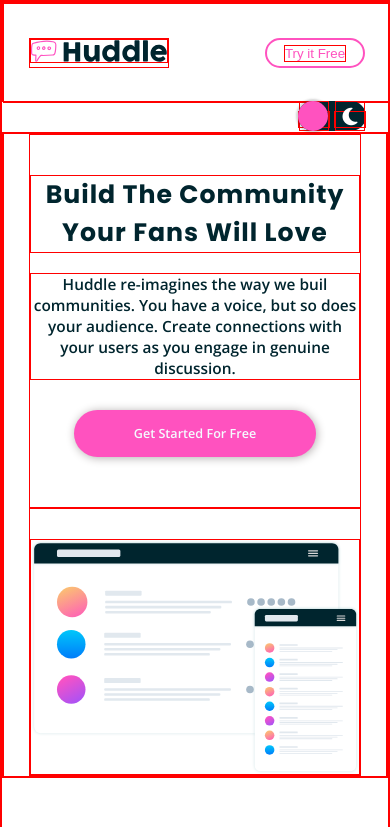
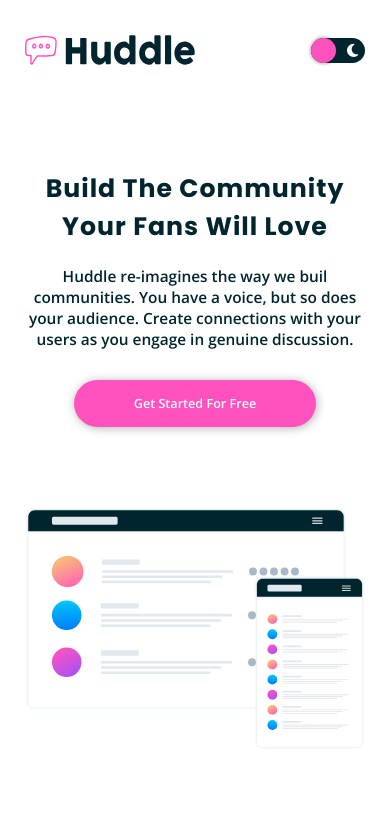
Before and after one commit to YaroslayB/LandingpageFEM, a plain HTML site: page index.html in a window 390 px wide. Shown: the top 827 px of the page. Drawn offline with nearby package versions, Linux system fonts and the light colour scheme.

Commit message:
modificado el boton de modo nocturno

```diff
--- a/index.html
+++ b/index.html
@@ -18,7 +18,7 @@
             <div class="header-logo">
                 <img class="logo-dark" src="images/logo.svg" alt="Logo Huddle">
             </div>
-            <button class="header-boton"><a href="#">Try it Free</a></button>
+            <!-- <button class="header-boton"><a href="#">Try it Free</a></button> -->
             <button class="header-switch" id="header-switch">
                 <span><i class="far fa-sun"></i></span>
                 <span><i class="fas fa-moon"></i>
--- a/style.css
+++ b/style.css
@@ -7,8 +7,8 @@
     margin: 0;
     padding: 0;
     box-sizing: border-box;
-    border: 1px solid red;
-     }
+    /* border: 1px solid red;  */
+ }
 
 body{
     font-family: 'Open Sans', sans-serif;
@@ -30,15 +30,16 @@
 }
 .header-logo {
     width: 200px;
+    height: 35px;
 }
 .header-logo img{
     width: 100%;
-    height: auto;
+    height: 100%;
 }
  body.dark .header-logo img{
     content: url("images/logo-dark.svg");
 }
-.header-boton{
+/* .header-boton{
     background-color: #fff;
     width: 120px;
     height:35px;
@@ -53,19 +54,16 @@
 body.dark .header-boton a{
     background-color: var(--Pink);
     color: #fff;
-}
+} */
 
-/* --------------------------boton --------------------------*/
+/* --------------------------boton modo nocturno --------------------------*/
 .header-switch{
     background:var(--text);
     border-radius: 1000px;
     border: none;
-    position: absolute;
     cursor: pointer;
     outline: none;
-    bottom: -30px;
-    right: 60px;
-    /* display: flex; */
+    position: relative;
 }
 .header-switch::after{
     content: " ";
@@ -83,7 +81,6 @@
 }
 .header-switch.active{
     background: rgb(243, 194, 103);
-    right: 60px;
     left: unset;
 }
 .header-switch.active::after{
@@ -452,11 +449,27 @@
         padding: 0 25px;
     }
     .header-switch{
-        right: 25px;
+        background:var(--text);
+        border-radius: 1000px;
+        border: none;
+        cursor: pointer;
+        outline: none;
+        position: relative;
     }
-    .header-switch.active{
-        right: 25px;
+    .header-switch::after{
+
+        width: 25px;
+        height: 25px;
     }
+
+    .header-switch i{
+        width: 25px;
+        height: 25px;
+        line-height: 25px;
+        font-size: 15px;
+        color: #fff;
+    }
+
     .numbers{
         flex-direction: column;
         align-items: center;
@@ -508,10 +521,7 @@
 
 @media screen and (max-width: 400px){
     .header-logo{
-        width: 140px;
-    }
-    .header-boton{
-        width: 100px;
+        width: 170px;
         height: 30px;
     }
     .hero-info_title,
```
